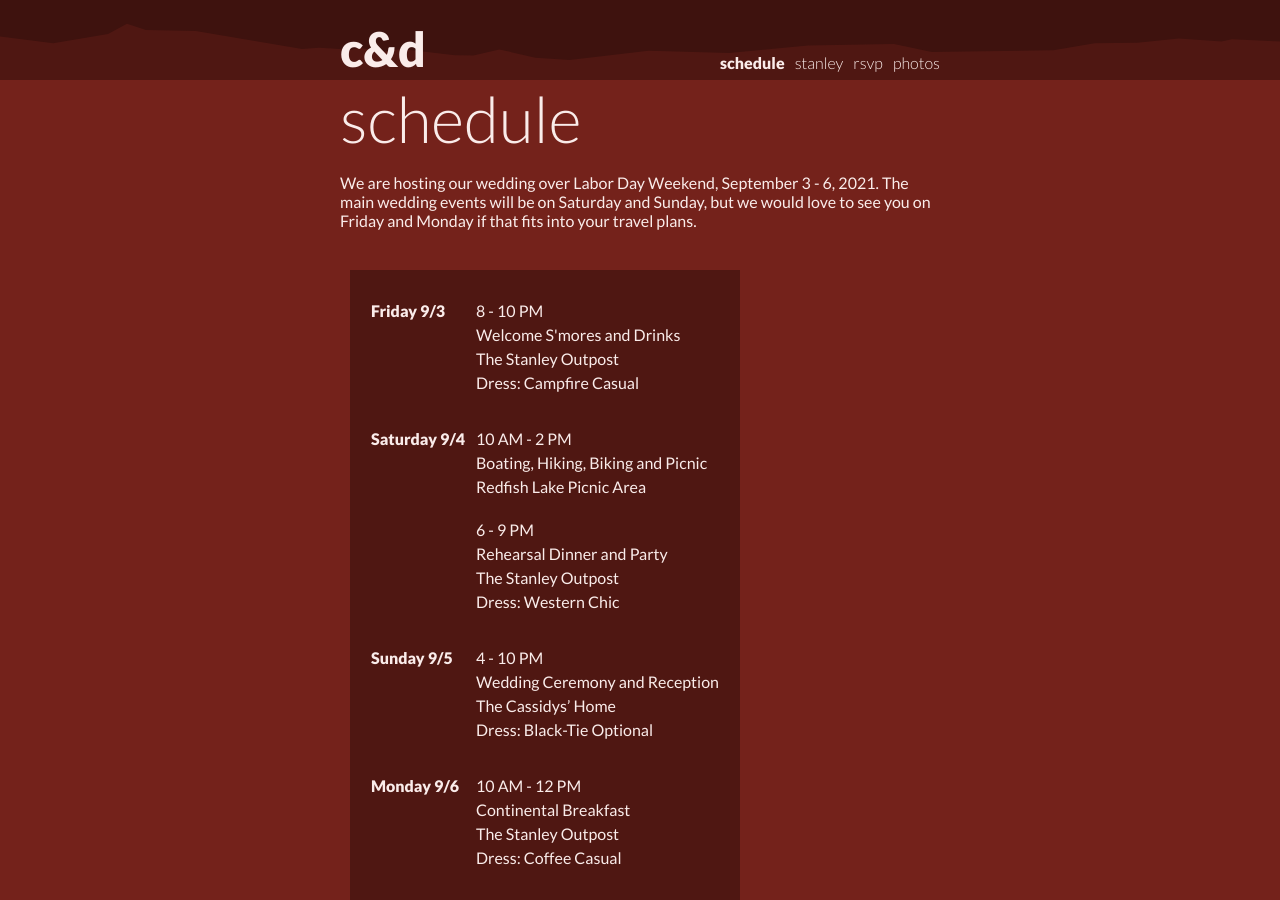
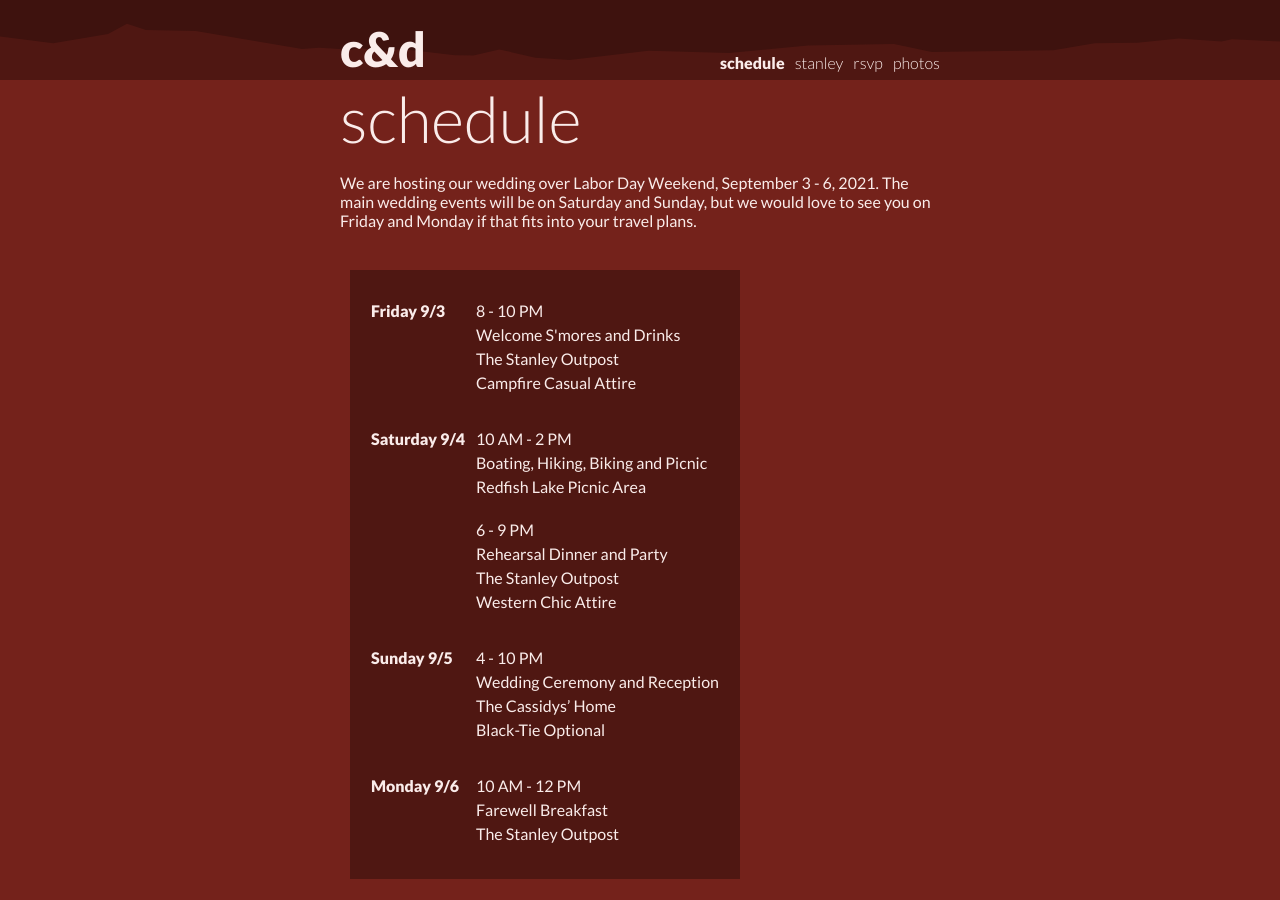
Before and after one commit to dproctor/wedding-website, a Jekyll site: the page built from schedule.md, in a window 1280 px wide and 900 px high. Built offline with Jekyll 4.4.1, drawn with Linux system fonts in a browser that asks for light colours.

Commit message:
update dress code on schedule

```diff
--- a/schedule.md
+++ b/schedule.md
@@ -45,7 +45,7 @@ you on Friday and Monday if that fits into your travel plans.
   <p>8 - 10 PM</p>
   <p>Welcome S'mores and Drinks</p>
   <p>The Stanley Outpost</p>
-  <p>Dress: Campfire Casual </p>
+  <p>Campfire Casual Attire</p>
 </td>
 </tr>
 
@@ -61,7 +61,7 @@ you on Friday and Monday if that fits into your travel plans.
   <p>6 - 9 PM</p>
   <p>Rehearsal Dinner and Party</p>
   <p>The Stanley Outpost</p>
-  <p>Dress: Western Chic</p>
+  <p>Western Chic Attire</p>
 </td>
 </tr>
 
@@ -71,7 +71,7 @@ you on Friday and Monday if that fits into your travel plans.
   <p>4 - 10 PM</p>
   <p>Wedding Ceremony and Reception</p>
   <p>The Cassidys’ Home</p>
-  <p>Dress: Black-Tie Optional</p>
+  <p>Black-Tie Optional</p>
 </td>
 </tr>
 
@@ -79,9 +79,8 @@ you on Friday and Monday if that fits into your travel plans.
 <td>Monday 9/6</td>
 <td>
   <p>10 AM - 12 PM</p>
-  <p>Continental Breakfast</p>
+  <p>Farewell Breakfast</p>
   <p>The Stanley Outpost</p>
-  <p>Dress: Coffee Casual</p>
 </td>
 </tr>
 </table>
```
